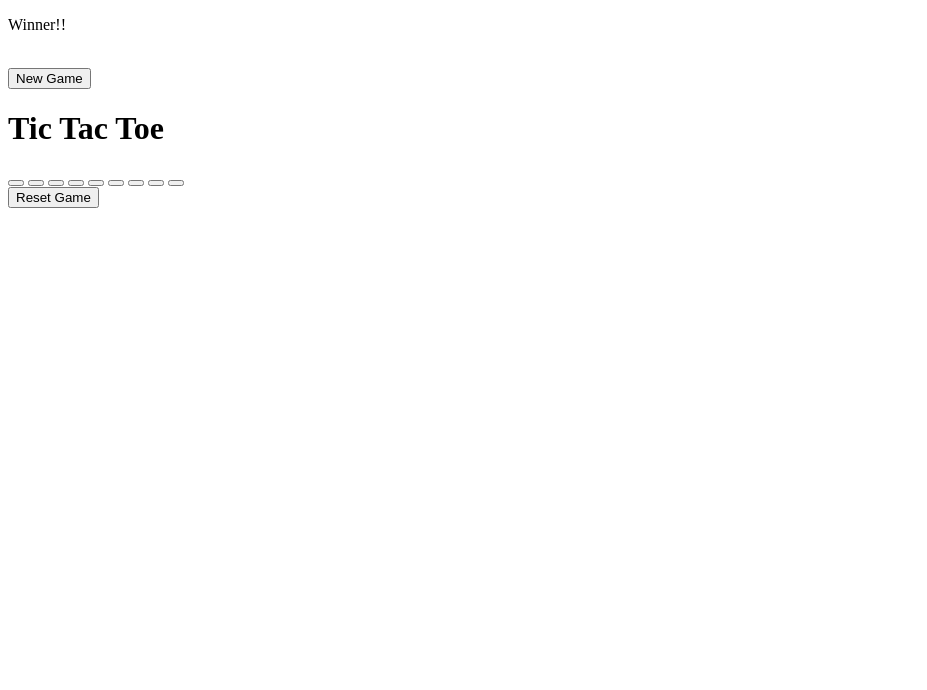
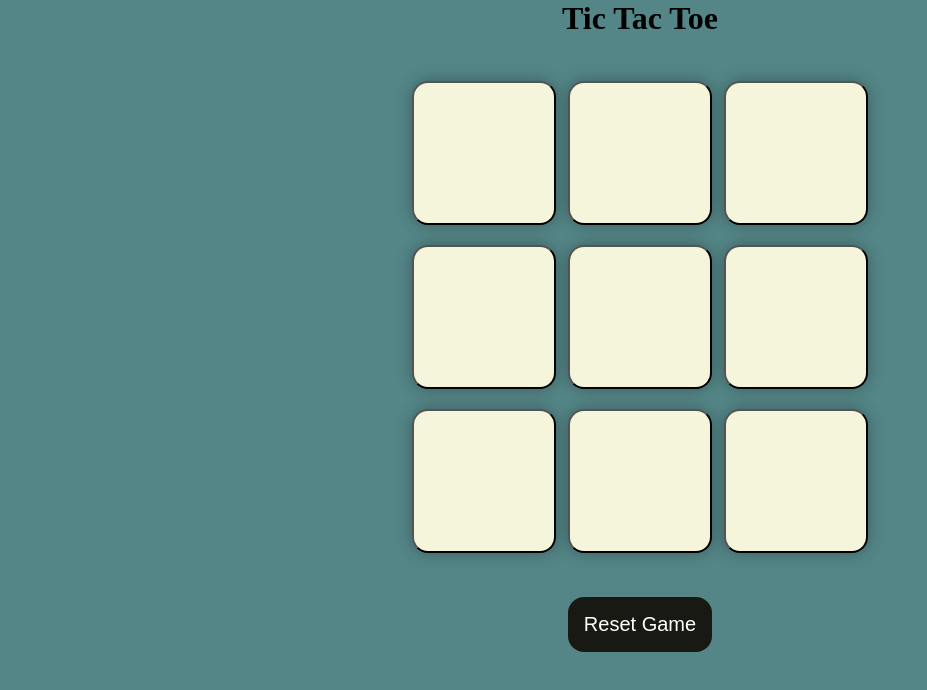
Before and after one commit to nupurthakkar17/Tic-Tac-Toe, a plain HTML site: page index.html in a window 1280 px wide. Shown: the whole page, without its empty margins (0-927 px from the left). Drawn offline with Linux system fonts and the light colour scheme.

Commit message:
Update index.html

```diff
--- a/index.html
+++ b/index.html
@@ -5,7 +5,7 @@
     <meta charset="UTF-8">
     <meta name="viewport" content="width=device-width, initial-scale=1.0">
     <title>Tic Tac Toe</title>
-    <link rel="stylesheet" href="ttt.css">
+    <link rel="stylesheet" href="style.css">
 </head>
 
 <body>
@@ -32,7 +32,7 @@
         </div>
         <button id="reset-btn">Reset Game</button>
     </main>
-    <script src="ttt.js"></script>
+    <script src="app.js"></script>
 </body>
 
 </html>
```
